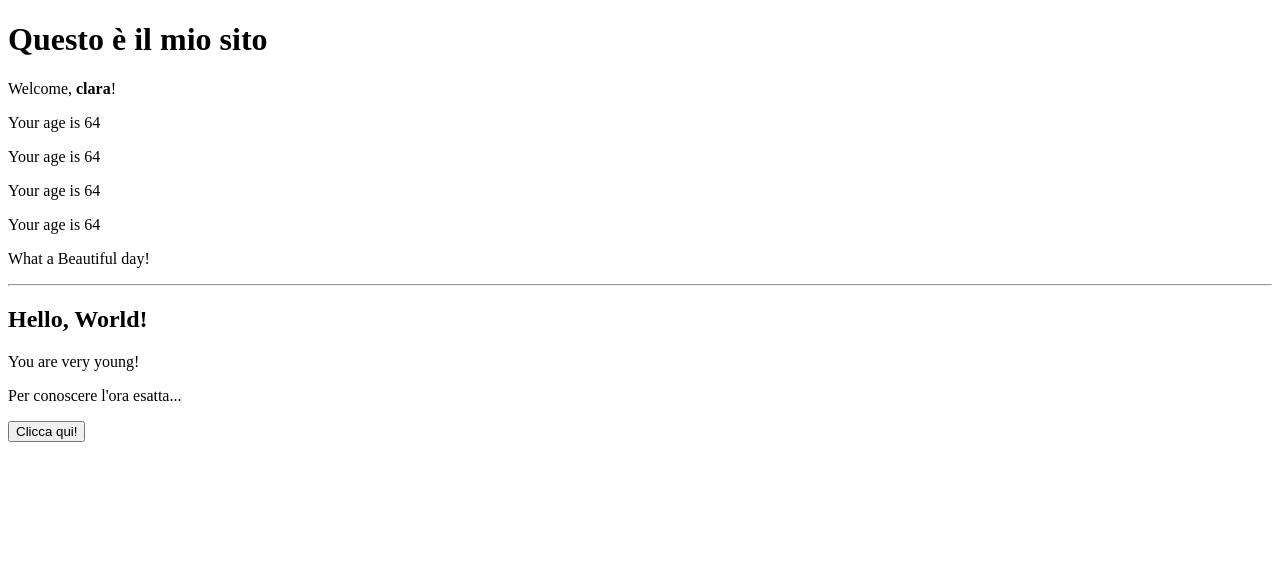
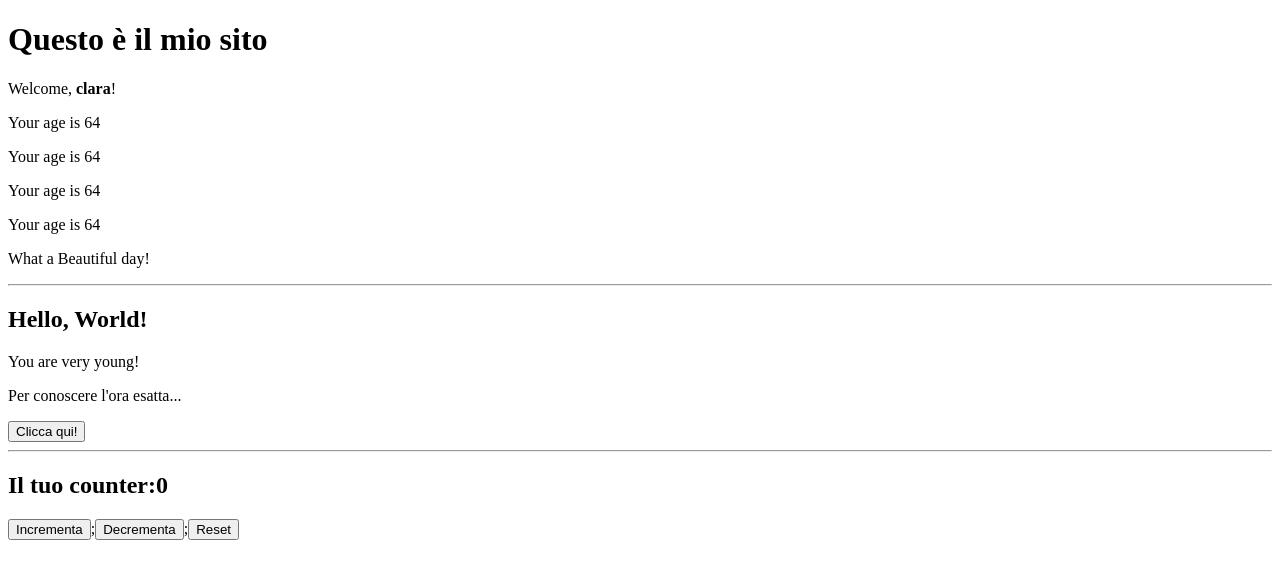
Before and after one commit to Clara-newbie/React_Esercizio, a React (Vite) app: page / in a window 1280 px wide. Shown: the top 578 px of the page. Built offline with nearby package versions, Linux system fonts and the light colour scheme.

Commit message:
svolto esercizio'State'

```diff
--- a/src/App.jsx
+++ b/src/App.jsx
@@ -1,4 +1,5 @@
 import AlertClock from "./AlertClock";
+import Counter from "./Counter";
 import Hello from "./Hello";
 import Welcome from "./Welcome";
 
@@ -17,6 +18,8 @@ export default function App() {
       <hr />
       <Hello />
       <AlertClock onClickEvent={handleShowTime} />
+      <hr />
+      <Counter index={1} initialValue={0} />
     </div>
   );
 }
--- /dev/null
+++ b/src/Counter.jsx
@@ -0,0 +1,28 @@
+import { useState } from "react";
+import CounterDisplay from "./CounterDisplay";
+
+export default function Counter({ index, initialValue }) {
+  const [counter, setCounter] = useState(initialValue);
+
+  function handleIncrement() {
+    setCounter((c) => c + index);
+  }
+  function handleDecrement() {
+    setCounter((c) => c - index);
+  }
+  function handleReset() {
+    setCounter(initialValue);
+  }
+
+  return (
+    <div>
+      <CounterDisplay counter={counter} />
+      <button onClick={handleIncrement}>Incrementa</button>;
+      <button onClick={handleDecrement}>Decrementa</button>;
+      <button onClick={handleReset}>Reset</button>
+    </div>
+  );
+}
+
+// il parametro dovrebbe essere una funzione, così che il current value sia costantemente aggiornato
+// se il parametro fosse un valore immediato, il setState modificherebbe sempre lo stato a partire dal valore iniziale
--- /dev/null
+++ b/src/CounterDisplay.jsx
@@ -0,0 +1,3 @@
+export default function CounterDisplay({ counter }) {
+  return <h2>Il tuo counter:{counter}</h2>;
+}
```
